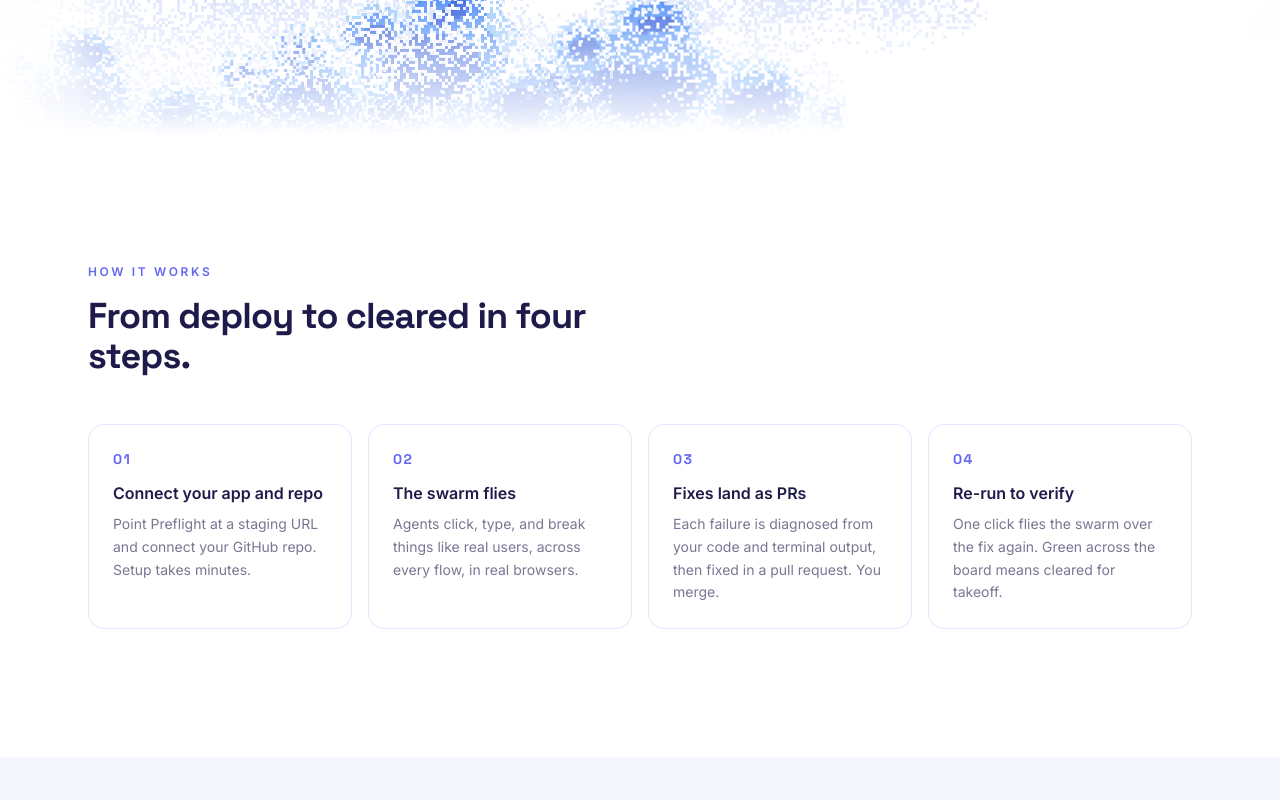
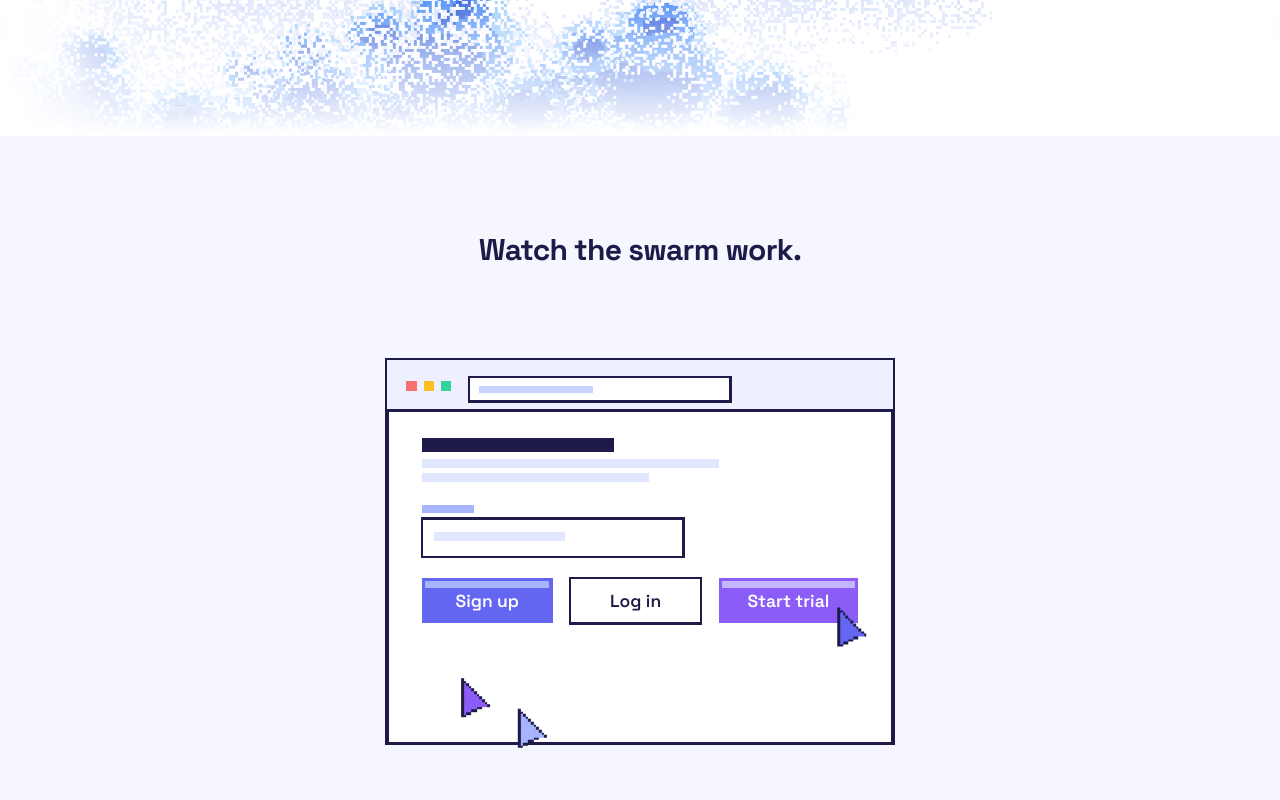
Before and after one commit to James-Software/Preflight, a Next.js app: page / in a window 1280 px wide. Shown: the part 760-1560 px from the top of the page. Built offline with nearby package versions, Linux system fonts and the light colour scheme.

Commit message:
Remove HowItWorks section from the page

```diff
--- a/app/(marketing)/page.tsx
+++ b/app/(marketing)/page.tsx
@@ -1,5 +1,4 @@
 import Hero from "@/components/Hero";
-import HowItWorks from "@/components/HowItWorks";
 import SwarmDemo from "@/components/SwarmDemo";
 import EarlyAccess from "@/components/EarlyAccess";
 import Footer from "@/components/Footer";
@@ -8,7 +7,6 @@ export default function Home() {
   return (
     <main className="bg-white">
       <Hero />
-      <HowItWorks />
       <SwarmDemo />
       <EarlyAccess />
       <Footer />
```
